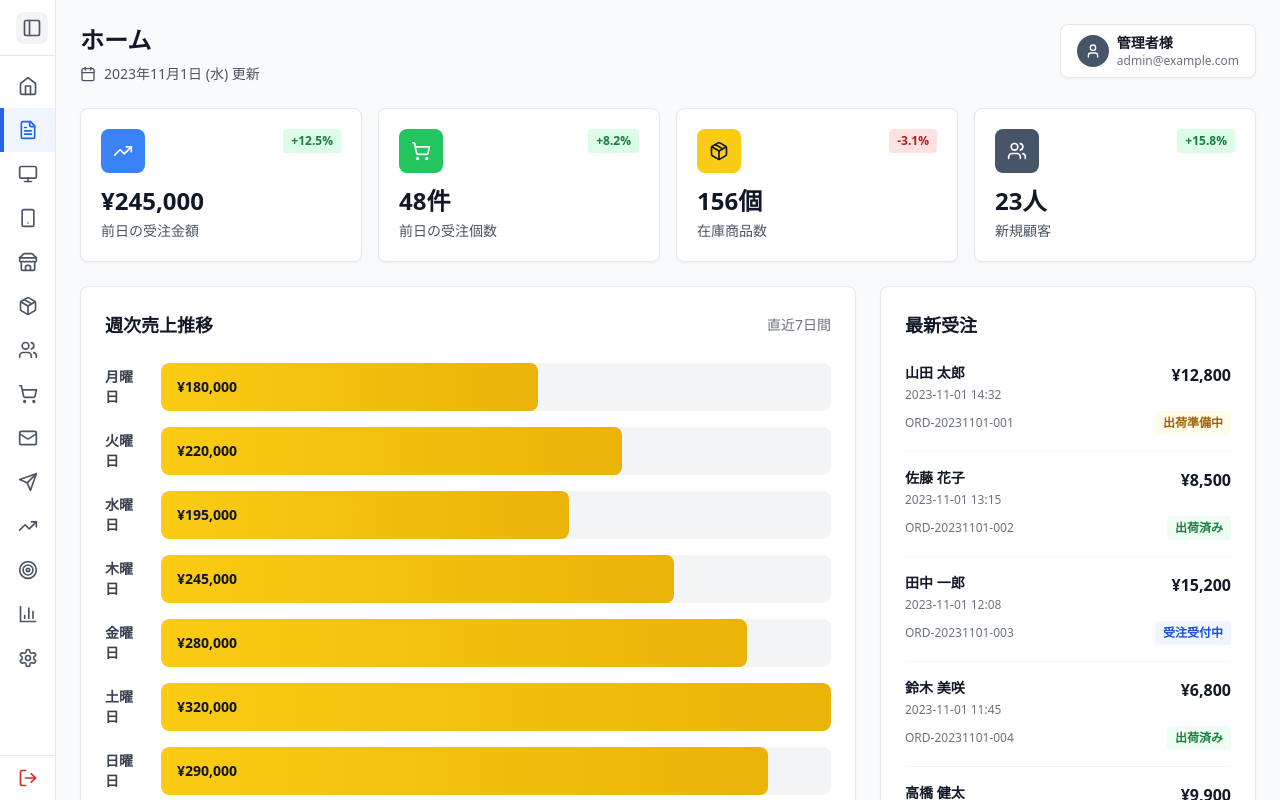
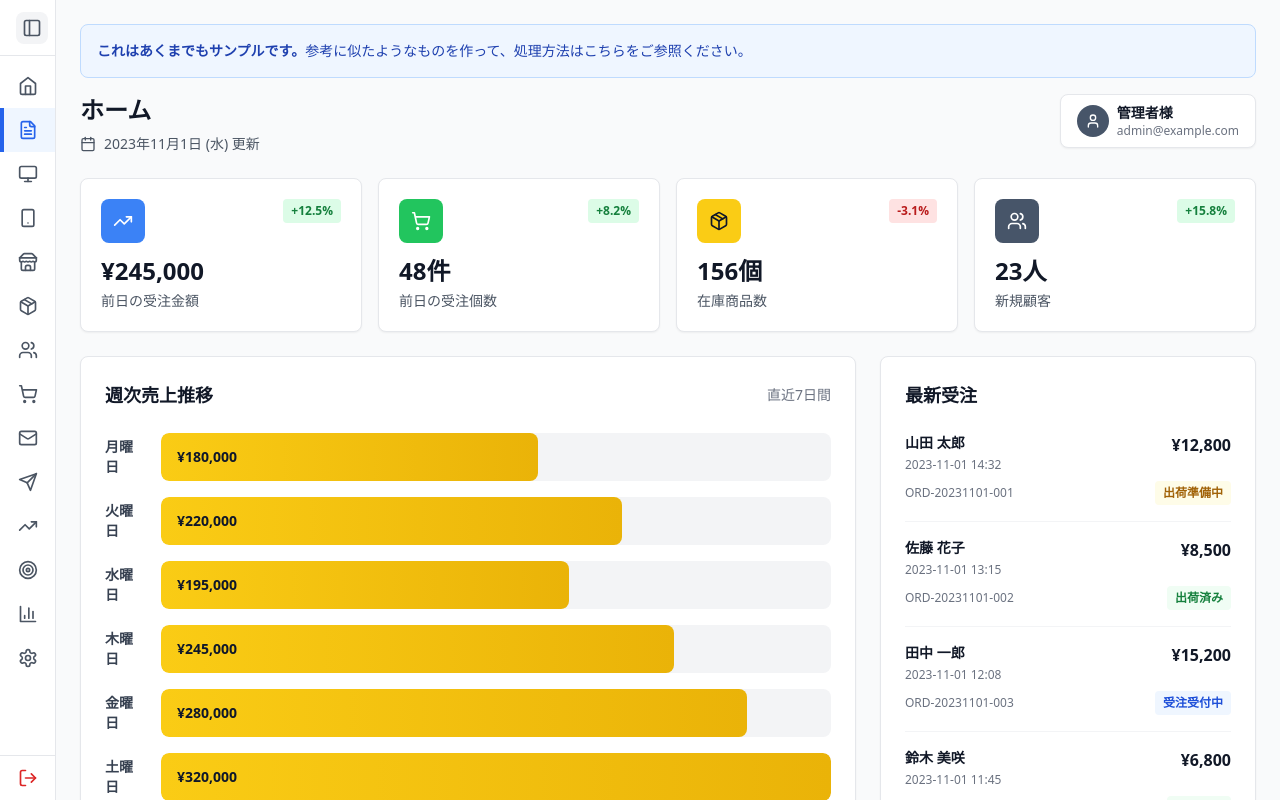
Before and after one commit to cocoro556/furugi-de-vaccine-design, a React (Vite) app: page / in a window 1280 px wide. Built offline with nearby package versions, Linux system fonts and the light colour scheme.

Commit message:
Updated Dashboard.tsx

```diff
--- a/src/components/admin/pages/Dashboard.tsx
+++ b/src/components/admin/pages/Dashboard.tsx
@@ -107,6 +107,13 @@ export default function Dashboard({ currentUser }: DashboardProps = {}) {
 
   return (
     <div className="p-6 bg-gray-50">
+      <div className="mb-4 bg-blue-50 border border-blue-200 rounded-lg p-4">
+        <p className="text-sm text-blue-800">
+          <span className="font-semibold">これはあくまでもサンプルです。</span>
+          参考に似たようなものを作って、処理方法はこちらをご参照ください。
+        </p>
+      </div>
+
       <div className="mb-6 flex items-start justify-between">
         <div>
           <h1 className="text-2xl font-bold text-gray-900 mb-2">ホーム</h1>
```
